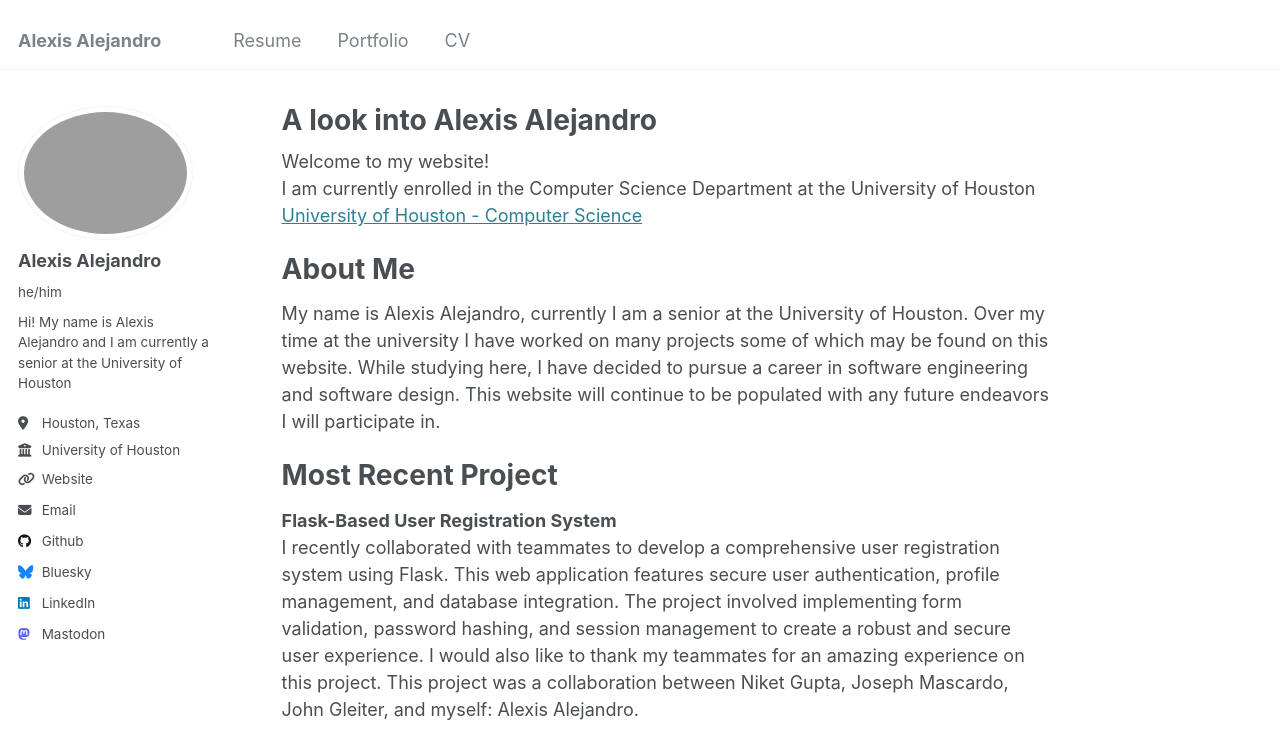
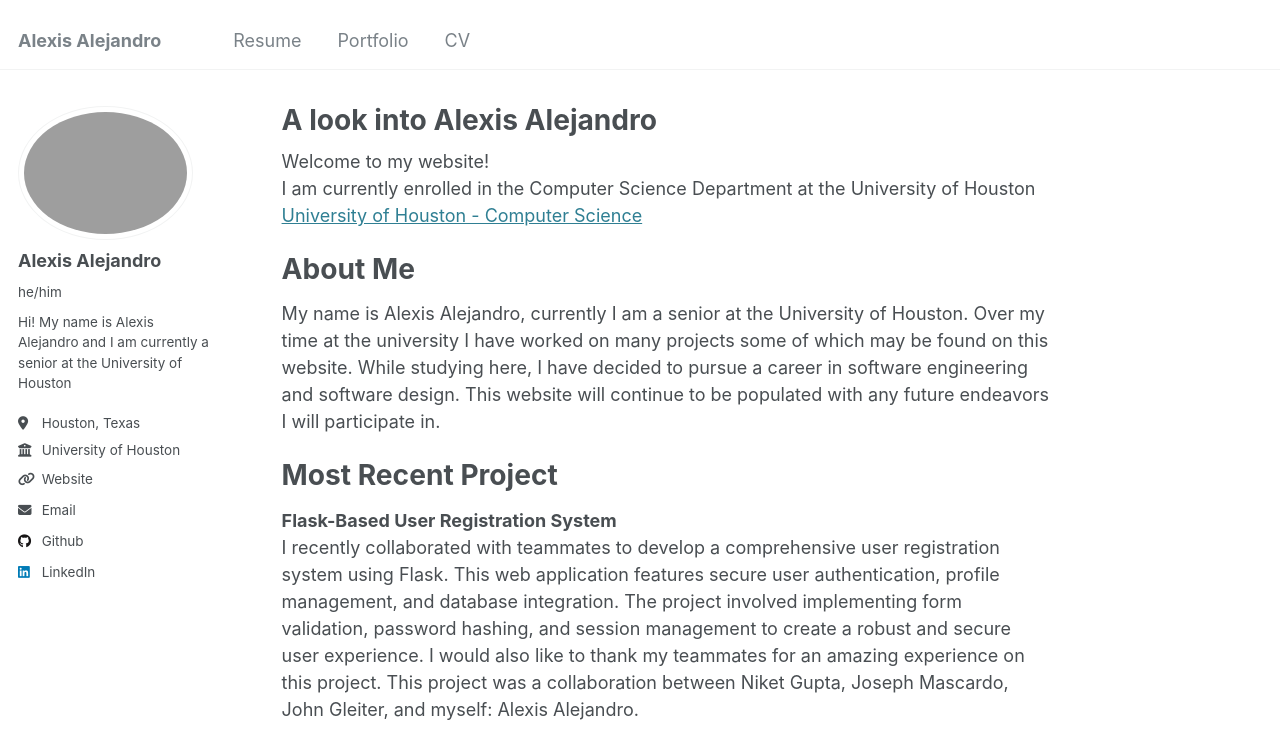
Before and after one commit to AlexisA3400/AlexisA3400.github.io, a Jekyll site: the page built from _pages/about.md, in a window 1280 px wide. Shown: the top 746 px of the page. Built offline with Jekyll 4.4.1, drawn with Linux system fonts in a browser that asks for light colours; grey boxes are pictures that could not be loaded.

Commit message:
Update _config.yml

```diff
--- a/_config.yml
+++ b/_config.yml
@@ -49,7 +49,7 @@ author:
   stackoverflow    : # User number or user number and name (i.e., use "1" or "1/jeff-atwood")
 
   # Social media
-  bluesky          : "bsky.app" # Replace this with you Bluesky username
+  bluesky          : #"bsky.app" # Replace this with you Bluesky username
   facebook         : # Username
   flickr           : # Username
   foursquare       : # Username
@@ -59,7 +59,7 @@ author:
   instagram        : # Username
   lastfm           : # Username
   linkedin         : "alexis-alejandro3400" # Username
-  mastodon         : "www.linkedin.com/in/alexis-alejandro-6016331a2" # URL
+  mastodon         : #"www.linkedin.com/in/alexis-alejandro-6016331a2" # URL
   medium           : # URL
   pinterest        : # Username
   soundcloud       : # Username
```
